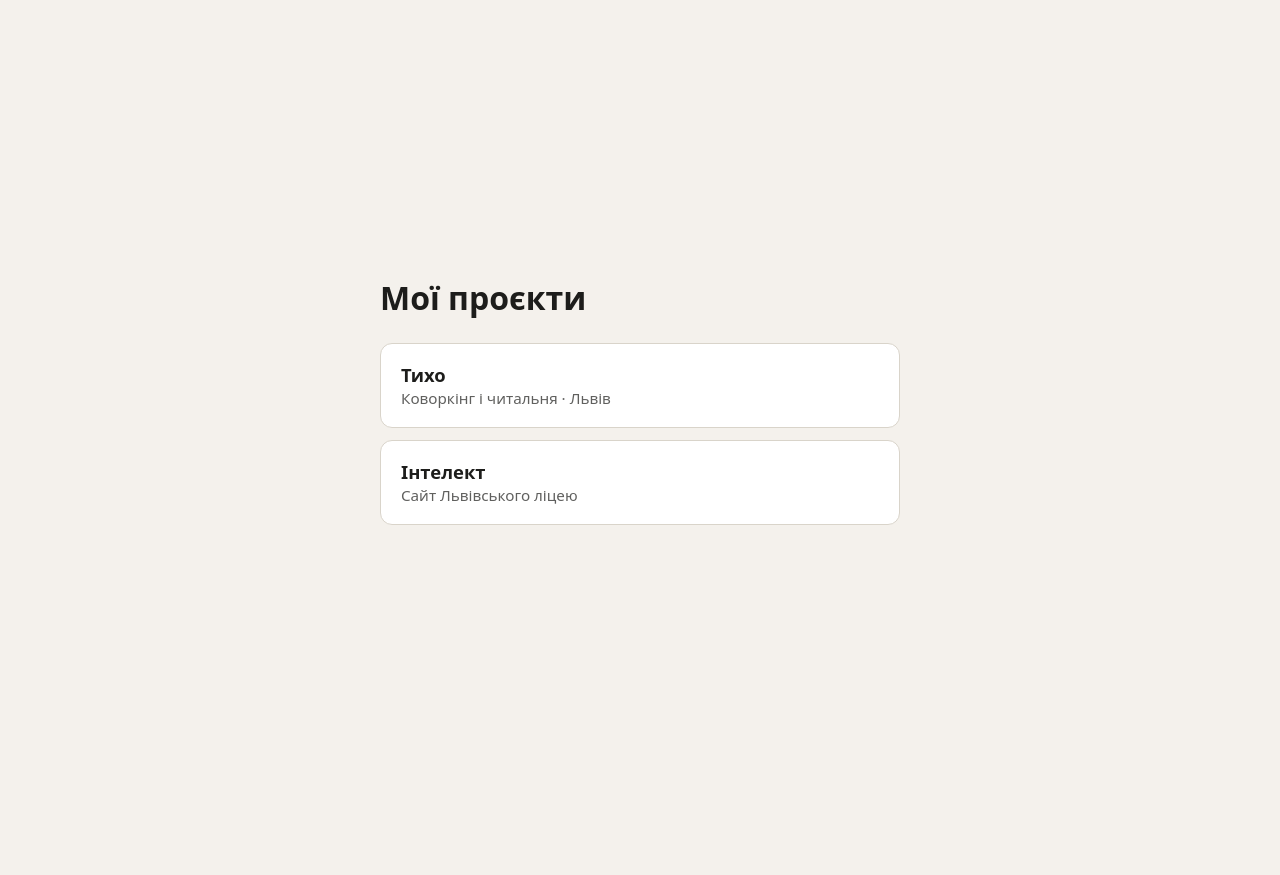
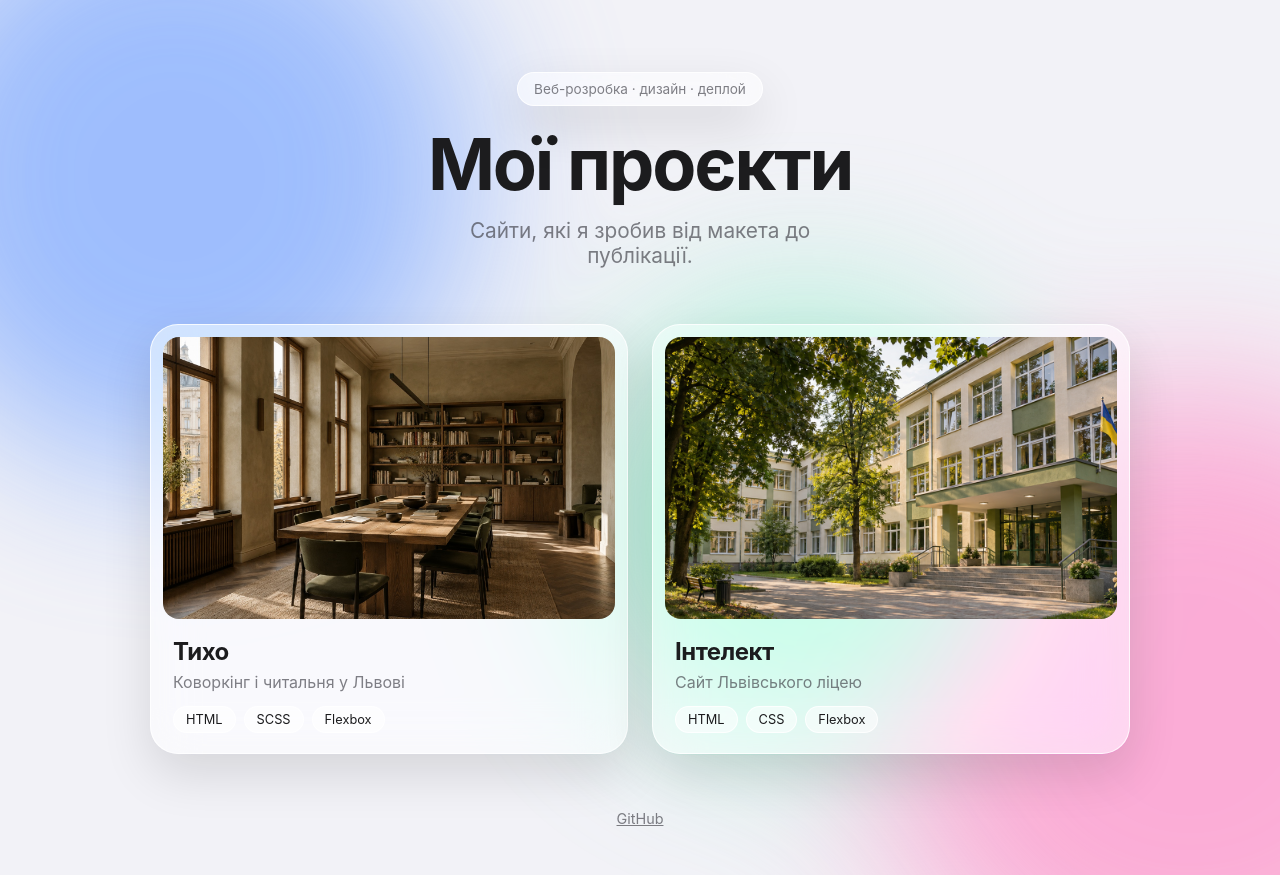
Before and after one commit to teodorovychnazar199823-glitch/My-Projects-WEB, a plain HTML site: page index.html in a window 1280 px wide. Before the commit the page ends 800 px from the top, so only its background shows below. Drawn offline with Linux system fonts and the light colour scheme.

Commit message:
Redesign index page: glass style, project cards, light/dark

```diff
--- a/index.html
+++ b/index.html
@@ -3,57 +3,214 @@
   <head>
     <meta charset="UTF-8" />
     <meta name="viewport" content="width=device-width, initial-scale=1.0" />
-    <title>Мої проєкти</title>
+    <title>Назар · Мої проєкти</title>
+    <meta name="description" content="Сайти, які я зробив: верстка, дизайн, деплой." />
     <style>
-      :root { color-scheme: light dark; }
+      /* ===== 1. Кольори як змінні: світла тема за замовчуванням ===== */
+      :root {
+        color-scheme: light dark;
+        --bg: #f2f2f7;               /* фон як в iOS */
+        --text: #1c1c1e;
+        --muted: rgba(60, 60, 67, 0.65);
+        --glass: rgba(255, 255, 255, 0.55);        /* напівпрозора «скляна» заливка */
+        --glass-border: rgba(255, 255, 255, 0.8);
+        --shadow: 0 20px 50px rgba(0, 0, 0, 0.12);
+        --blob-1: #7aa7ff;
+        --blob-2: #ff8fc7;
+        --blob-3: #8ef0c9;
+        --radius: 28px;
+      }
+
+      /* ===== 2. Темна тема: просто перевизначаємо ті самі змінні ===== */
+      @media (prefers-color-scheme: dark) {
+        :root {
+          --bg: #000;
+          --text: #f5f5f7;
+          --muted: rgba(235, 235, 245, 0.6);
+          --glass: rgba(44, 44, 46, 0.45);
+          --glass-border: rgba(255, 255, 255, 0.14);
+          --shadow: 0 20px 60px rgba(0, 0, 0, 0.6);
+          --blob-1: #2f5bff;
+          --blob-2: #b0307a;
+          --blob-3: #15a37a;
+        }
+      }
+
+      * { box-sizing: border-box; }
+
       body {
         margin: 0;
         min-height: 100vh;
+        font-family: -apple-system, BlinkMacSystemFont, "SF Pro Display", "Segoe UI", system-ui, sans-serif;
+        background: var(--bg);
+        color: var(--text);
+        overflow-x: hidden;
+        -webkit-font-smoothing: antialiased;
+      }
+
+      /* ===== 3. Кольорові плями позаду: саме їх «розмиває» скло ===== */
+      .blobs {
+        position: fixed;
+        inset: 0;
+        z-index: -1;
+        filter: blur(80px);
+        opacity: 0.7;
+      }
+      .blobs span {
+        position: absolute;
+        width: 45vmax;
+        aspect-ratio: 1;
+        border-radius: 50%;
+        animation: float 18s ease-in-out infinite alternate;
+      }
+      .blobs span:nth-child(1) { background: var(--blob-1); top: -15%; left: -10%; }
+      .blobs span:nth-child(2) { background: var(--blob-2); bottom: -20%; right: -10%; animation-delay: -6s; }
+      .blobs span:nth-child(3) { background: var(--blob-3); top: 35%; left: 40%; width: 30vmax; animation-delay: -12s; }
+
+      @keyframes float {
+        to { transform: translate(8vw, 6vh) scale(1.15); }
+      }
+
+      /* ===== 4. Головне: «скло» = напівпрозорий фон + backdrop-filter ===== */
+      .glass {
+        background: var(--glass);
+        backdrop-filter: blur(24px) saturate(180%);
+        -webkit-backdrop-filter: blur(24px) saturate(180%); /* для Safari/iPhone */
+        border: 1px solid var(--glass-border);
+        border-radius: var(--radius);
+        box-shadow: var(--shadow);
+      }
+
+      main {
+        width: min(100% - 32px, 980px);
+        margin: 0 auto;
+        padding: 72px 0 48px;
+      }
+
+      /* ===== 5. Шапка ===== */
+      header { text-align: center; margin-bottom: 56px; }
+
+      .badge {
+        display: inline-block;
+        padding: 8px 16px;
+        font-size: 0.85rem;
+        color: var(--muted);
+        border-radius: 999px;   /* «пігулка» */
+        margin-bottom: 20px;
+      }
+
+      h1 {
+        font-size: clamp(2.6rem, 7vw, 4.5rem);  /* розмір росте з шириною екрана */
+        line-height: 1.05;
+        letter-spacing: -0.03em;
+        margin: 0 0 16px;
+      }
+
+      header p {
+        font-size: clamp(1.05rem, 2.2vw, 1.3rem);
+        color: var(--muted);
+        margin: 0 auto;
+        max-width: 34ch;
+      }
+
+      /* ===== 6. Сітка карток: на телефоні 1 колонка, на компі 2 ===== */
+      .grid {
+        list-style: none;
+        padding: 0;
+        margin: 0;
         display: grid;
-        place-items: center;
-        font-family: system-ui, sans-serif;
-        background: #f4f1ec;
-        color: #1d1d1b;
+        grid-template-columns: repeat(auto-fit, minmax(min(100%, 380px), 1fr));
+        gap: 24px;
       }
-      @media (prefers-color-scheme: dark) {
-        body { background: #161614; color: #ecebe6; }
-        a { background: #23231f; border-color: #3a3a34; }
-      }
-      main { width: min(100% - 32px, 520px); }
-      h1 { font-size: 2rem; margin: 0 0 1.5rem; }
-      ul { list-style: none; padding: 0; margin: 0; display: grid; gap: 12px; }
-      a {
+
+      .card {
         display: block;
-        padding: 18px 20px;
-        border: 1px solid #d9d4ca;
-        border-radius: 12px;
-        background: #fff;
+        padding: 12px;
         color: inherit;
         text-decoration: none;
-        transition: transform 0.15s;
+        transition: transform 0.35s cubic-bezier(0.2, 0.8, 0.2, 1), box-shadow 0.35s;
       }
-      a:hover { transform: translateY(-2px); }
-      a strong { display: block; font-size: 1.15rem; }
-      a span { opacity: 0.7; font-size: 0.95rem; }
+      .card:hover,
+      .card:focus-visible {
+        transform: translateY(-6px) scale(1.01);
+        box-shadow: 0 30px 70px rgba(0, 0, 0, 0.2);
+      }
+      .card:focus-visible { outline: 3px solid var(--blob-1); outline-offset: 4px; }
+
+      .card img {
+        display: block;
+        width: 100%;
+        aspect-ratio: 16 / 10;
+        object-fit: cover;
+        border-radius: calc(var(--radius) - 12px); /* внутрішній радіус = зовнішній − відступ */
+        transition: transform 0.6s;
+      }
+      .card:hover img { transform: scale(1.02); }
+
+      .card-body { padding: 18px 10px 8px; }
+      .card h2 { font-size: 1.5rem; letter-spacing: -0.02em; margin: 0 0 6px; }
+      .card p { margin: 0 0 14px; color: var(--muted); }
+
+      .tags { display: flex; flex-wrap: wrap; gap: 8px; }
+      .tags span {
+        font-size: 0.8rem;
+        padding: 5px 12px;
+        border-radius: 999px;
+        background: var(--glass);
+        border: 1px solid var(--glass-border);
+      }
+
+      footer {
+        text-align: center;
+        color: var(--muted);
+        font-size: 0.9rem;
+        margin-top: 56px;
+      }
+      footer a { color: inherit; }
+
+      /* Людям, яким рух заважає, вимикаємо анімації */
+      @media (prefers-reduced-motion: reduce) {
+        .blobs span { animation: none; }
+        .card, .card img { transition: none; }
+      }
     </style>
   </head>
   <body>
+    <div class="blobs" aria-hidden="true"><span></span><span></span><span></span></div>
+
     <main>
-      <h1>Мої проєкти</h1>
-      <ul>
+      <header>
+        <span class="badge glass">Веб-розробка · дизайн · деплой</span>
+        <h1>Мої проєкти</h1>
+        <p>Сайти, які я зробив від макета до публікації.</p>
+      </header>
+
+      <ul class="grid">
         <li>
-          <a href="tyho/">
-            <strong>Тихо</strong>
-            <span>Коворкінг і читальня · Львів</span>
+          <a class="card glass" href="tyho/">
+            <img src="tyho/tyho.images/tykho-workspace.jpg" alt="Простір коворкінгу «Тихо»" loading="lazy" />
+            <div class="card-body">
+              <h2>Тихо</h2>
+              <p>Коворкінг і читальня у Львові</p>
+              <div class="tags"><span>HTML</span><span>SCSS</span><span>Flexbox</span></div>
+            </div>
           </a>
         </li>
         <li>
-          <a href="licey/">
-            <strong>Інтелект</strong>
-            <span>Сайт Львівського ліцею</span>
+          <a class="card glass" href="licey/">
+            <img src="licey/School.images/hero.jpg" alt="Будівля ліцею «Інтелект»" loading="lazy" />
+            <div class="card-body">
+              <h2>Інтелект</h2>
+              <p>Сайт Львівського ліцею</p>
+              <div class="tags"><span>HTML</span><span>CSS</span><span>Flexbox</span></div>
+            </div>
           </a>
         </li>
       </ul>
+
+      <footer>
+        <a href="https://github.com/teodorovychnazar199823-glitch">GitHub</a>
+      </footer>
     </main>
   </body>
 </html>
```
